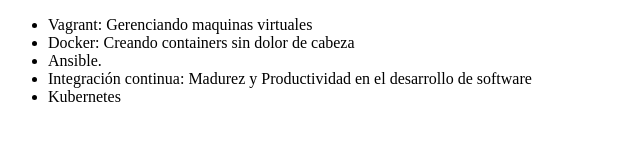
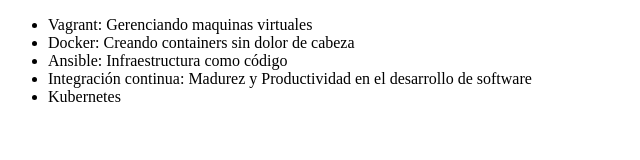
Before and after one commit to errantCoder/Alura-Git, a plain HTML site: page index.html in a window 1280 px wide. Shown: the whole page, without its empty margins (0-640 px from the left). Drawn offline with Linux system fonts and the light colour scheme.

Commit message:
cambiando nombre de Ansible

```diff
--- a/index.html
+++ b/index.html
@@ -8,7 +8,7 @@
      <ul>
          <li> Vagrant: Gerenciando maquinas virtuales</li>
          <li> Docker: Creando containers sin dolor de cabeza</li>
-         <li> Ansible.</li>
+         <li> Ansible: Infraestructura como código</li>
          <li> Integración continua: Madurez y Productividad  en el desarrollo de software</li>
          <li> Kubernetes</li>
      </ul>
```
